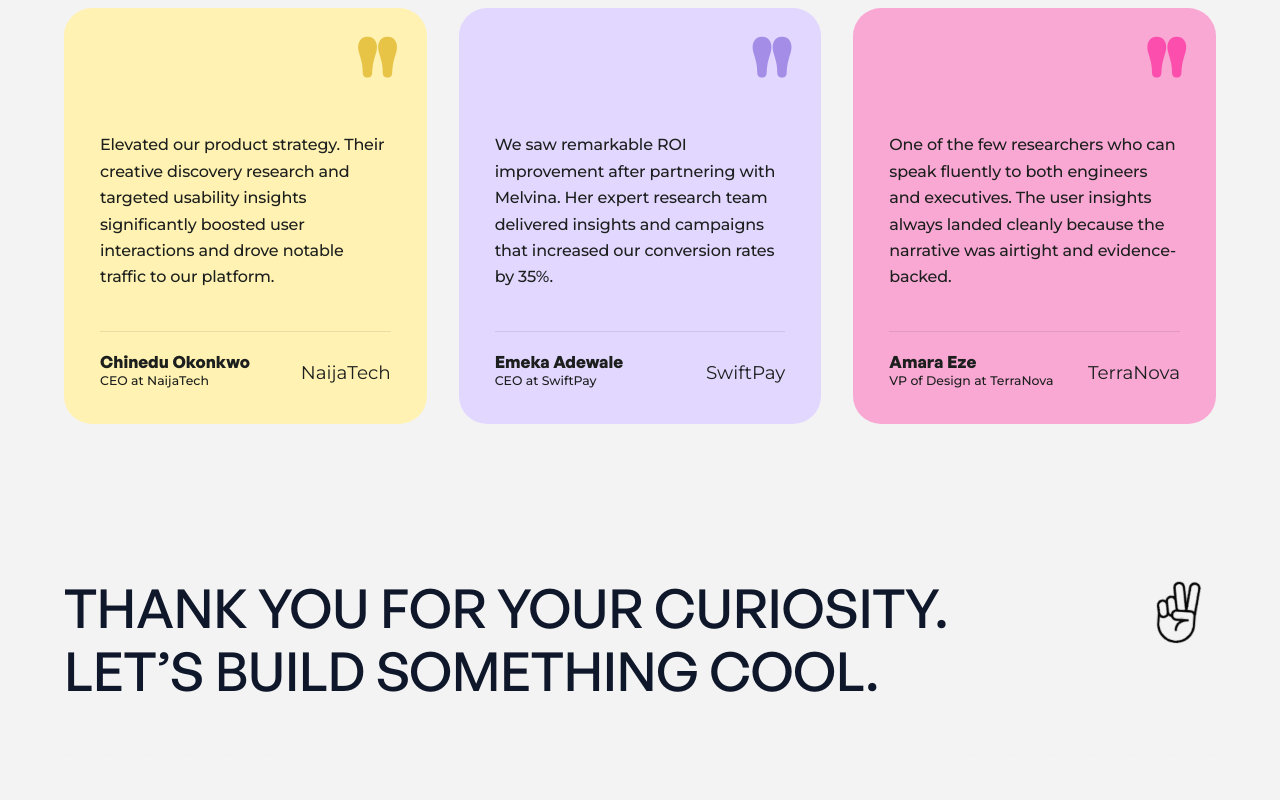
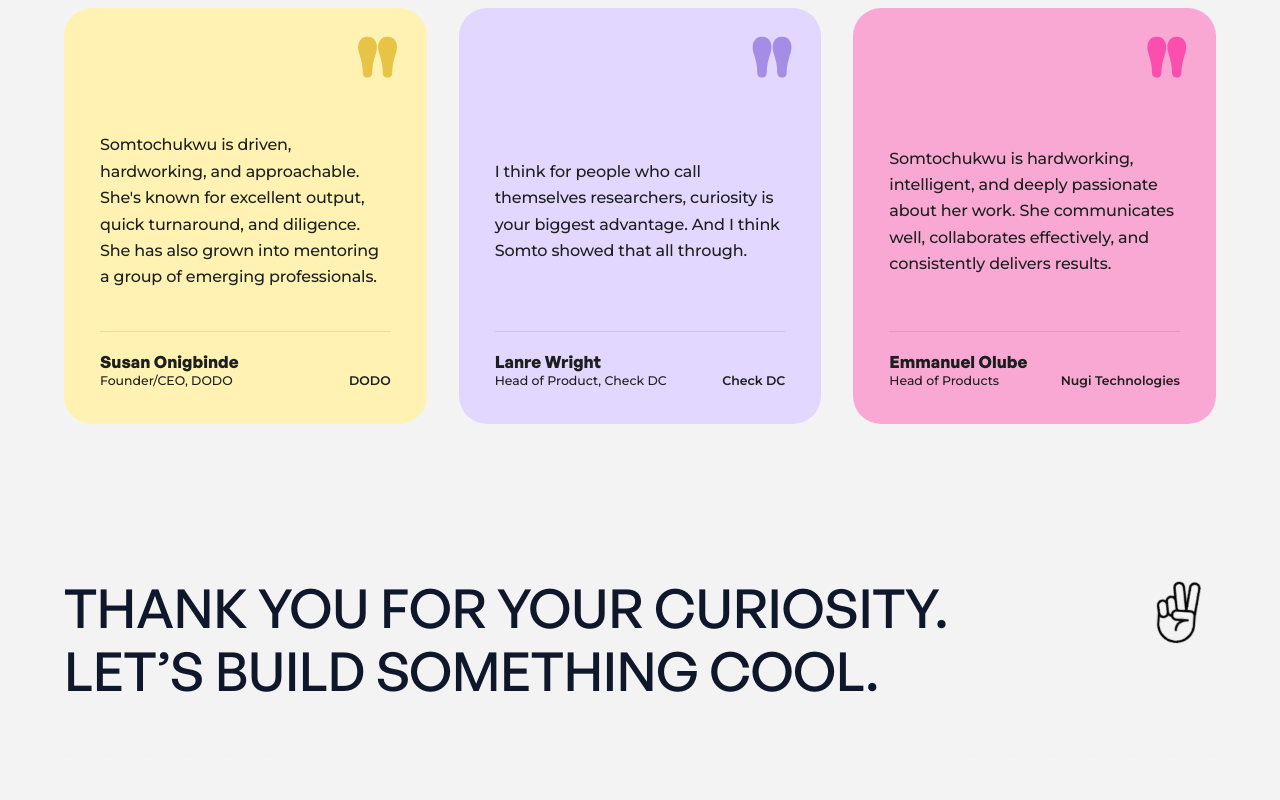
Before and after one commit to zeeuxrd/Melvina-s-Porfolio, a React (Vite) app: page / in a window 1280 px wide. Shown: the part 3380-4180 px from the top of the page. Built offline with nearby package versions, Linux system fonts and the light colour scheme.

Commit message:
trademark and testimonial fix

```diff
--- a/src/components/Footer.jsx
+++ b/src/components/Footer.jsx
@@ -155,7 +155,7 @@ export default function Footer() {
         </div>
       </div>
 
-      <p className="footer-copyright">© {new Date().getFullYear()} Somtochukwu. Designed &amp; Developed with Evidence.</p>
+      <p className="footer-copyright">© {new Date().getFullYear()} somtochukwu. designed and developed by productwithzeey</p>
     </footer>
   )
 }
--- a/src/components/Testimonials.css
+++ b/src/components/Testimonials.css
@@ -195,6 +195,16 @@
   flex-shrink: 0;
 }
 
+.company-name {
+  font-family: var(--font-body);
+  font-size: 0.78rem !important;
+  font-weight: 600 !important;
+  color: #1c1f1d !important;
+  line-height: 1.15;
+  text-align: right;
+  white-space: nowrap;
+}
+
 .company-logo {
   display: flex;
   align-items: center;
--- a/src/components/Testimonials.jsx
+++ b/src/components/Testimonials.jsx
@@ -2,42 +2,42 @@ import React from 'react'
 import './Testimonials.css'
 
 // Company Names
-const StacksLogo = () => (
-  <span className="company-name">NaijaTech</span>
+const DodoLogo = () => (
+  <span className="company-name">DODO</span>
 )
 
-const HurleyLogo = () => (
-  <span className="company-name">SwiftPay</span>
+const CheckDCLogo = () => (
+  <span className="company-name">Check DC</span>
 )
 
-const ApexLogo = () => (
-  <span className="company-name">TerraNova</span>
+const NugiLogo = () => (
+  <span className="company-name">Nugi Technologies</span>
 )
 
 const testimonials = [
   {
     id: 't1',
     theme: 'yellow',
-    quote: 'Elevated our product strategy. Their creative discovery research and targeted usability insights significantly boosted user interactions and drove notable traffic to our platform.',
-    name: 'Chinedu Okonkwo',
-    role: 'CEO at NaijaTech',
-    Logo: StacksLogo,
+    quote: "Somtochukwu is driven, hardworking, and approachable. She's known for excellent output, quick turnaround, and diligence. She has also grown into mentoring a group of emerging professionals.",
+    name: 'Susan Onigbinde',
+    role: 'Founder/CEO, DODO',
+    Logo: DodoLogo,
   },
   {
     id: 't2',
     theme: 'pink',
-    quote: 'We saw remarkable ROI improvement after partnering with Melvina. Her expert research team delivered insights and campaigns that increased our conversion rates by 35%.',
-    name: 'Emeka Adewale',
-    role: 'CEO at SwiftPay',
-    Logo: HurleyLogo,
+    quote: 'I think for people who call themselves researchers, curiosity is your biggest advantage. And I think Somto showed that all through.',
+    name: 'Lanre Wright',
+    role: 'Head of Product, Check DC',
+    Logo: CheckDCLogo,
   },
   {
     id: 't3',
     theme: 'rose',
-    quote: 'One of the few researchers who can speak fluently to both engineers and executives. The user insights always landed cleanly because the narrative was airtight and evidence-backed.',
-    name: 'Amara Eze',
-    role: 'VP of Design at TerraNova',
-    Logo: ApexLogo,
+    quote: 'Somtochukwu is hardworking, intelligent, and deeply passionate about her work. She communicates well, collaborates effectively, and consistently delivers results.',
+    name: 'Emmanuel Olube',
+    role: 'Head of Products',
+    Logo: NugiLogo,
   },
 ]
 
```
